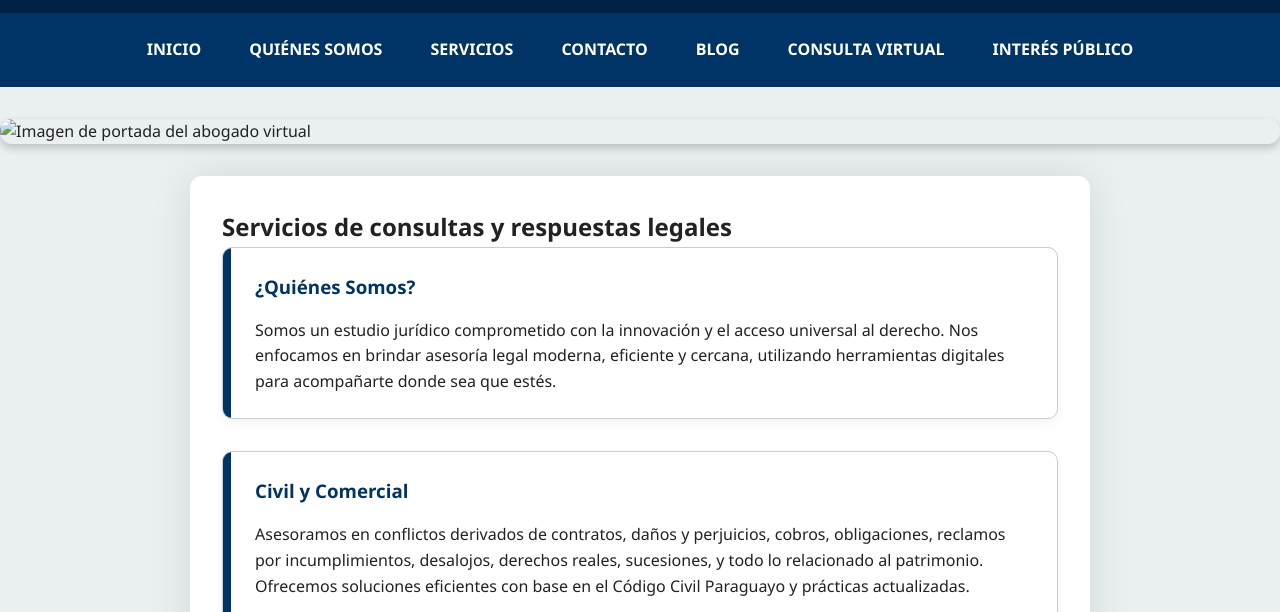
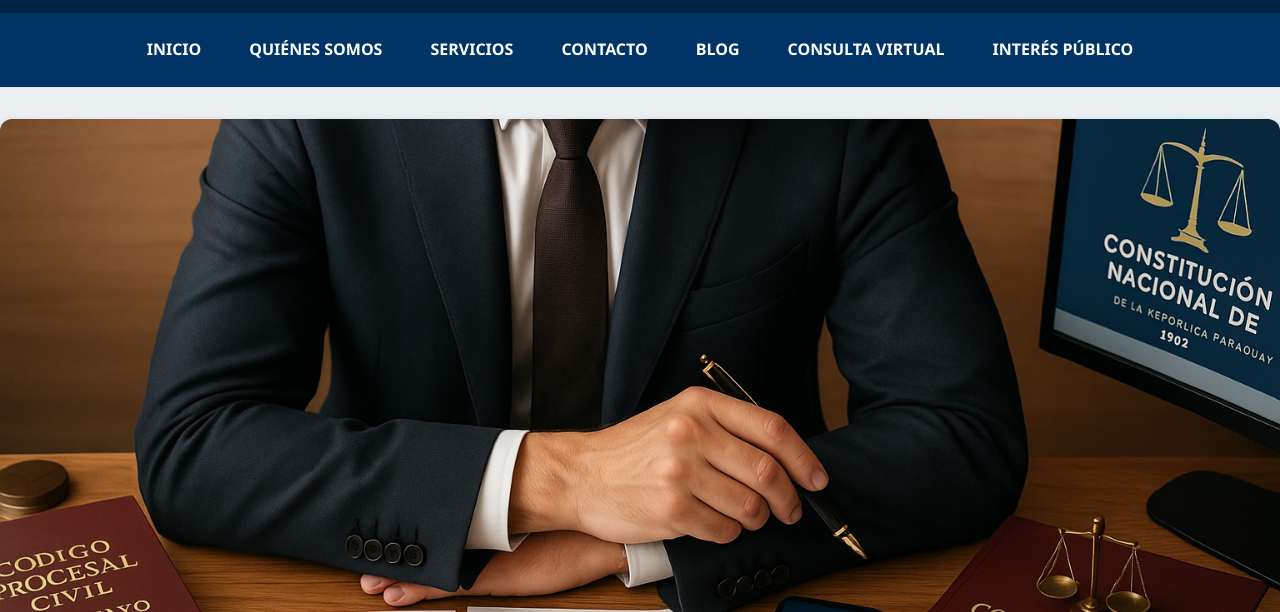
Before and after one commit to Ubilov/Abogado_Virtual, a website: page index.html in a window 1280 px wide. Shown: the part 188-800 px from the top of the page. Drawn offline with Linux system fonts and the light colour scheme.

Commit message:
Update index.html

```diff
--- a/index.html
+++ b/index.html
@@ -26,7 +26,7 @@
   <a href="#interes-publico">INTERÉS PÚBLICO</a>
 </nav>
 
-<img src="Abogado-Virtual/hero.jpg" alt="Imagen de portada del abogado virtual">
+<img src="hero.jpg" alt="Imagen de portada del abogado virtual">
 
 <main class="pagina">
   <section id="inicio">
```
